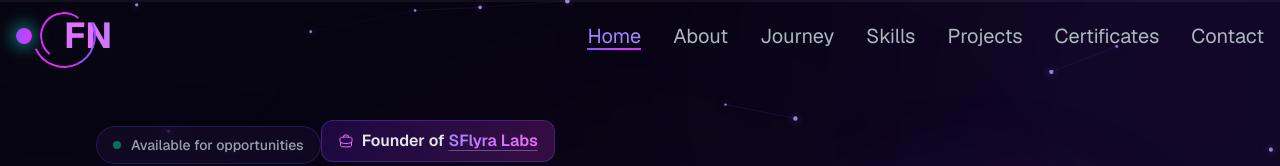
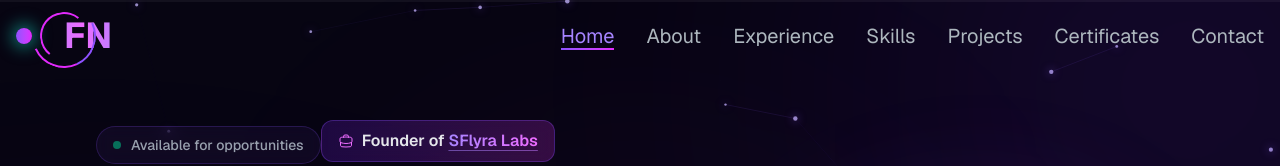
Before and after one commit to Fatimahnoman/Portfolioo, a Next.js app: page / in a window 1280 px wide. Shown: the top 166 px of the page. Built offline with nearby package versions, Linux system fonts and the light colour scheme.

Commit message:
Rename Journey nav link to Experience

```diff
--- a/src/app/components/Footer.tsx
+++ b/src/app/components/Footer.tsx
@@ -11,7 +11,7 @@ const Footer = () => {
     { title: "Quick Links", links: [
       { label: "Home", href: "#", external: false },
       { label: "About", href: "#about", external: false },
-      { label: "Journey", href: "#journey", external: false },
+      { label: "Experience", href: "#experience", external: false },
       { label: "Skills", href: "#skill", external: false },
       { label: "Projects", href: "#project", external: false },
     ]},
--- a/src/app/components/Navbar.tsx
+++ b/src/app/components/Navbar.tsx
@@ -18,9 +18,9 @@ const navLinks = [
     id: "about",
   },
   {
-    title: "Journey",
-    path: "#journey",
-    id: "journey",
+    title: "Experience",
+    path: "#experience",
+    id: "experience",
   },
   {
     title: "Skills",
--- a/src/app/components/Timeline.tsx
+++ b/src/app/components/Timeline.tsx
@@ -36,7 +36,7 @@ const timelineData = [
 
 const Timeline = () => {
   return (
-    <section id="journey" className="relative bg-[#070512] py-20 sm:py-24 px-4 sm:px-6 md:px-12 lg:px-24 overflow-hidden">
+    <section id="experience" className="relative bg-[#070512] py-20 sm:py-24 px-4 sm:px-6 md:px-12 lg:px-24 overflow-hidden">
       {/* Background */}
       <div className="absolute inset-0 pointer-events-none">
         <div className="absolute top-1/3 left-0 w-[350px] h-[350px] bg-violet-500/5 rounded-full blur-[150px]" />
```
